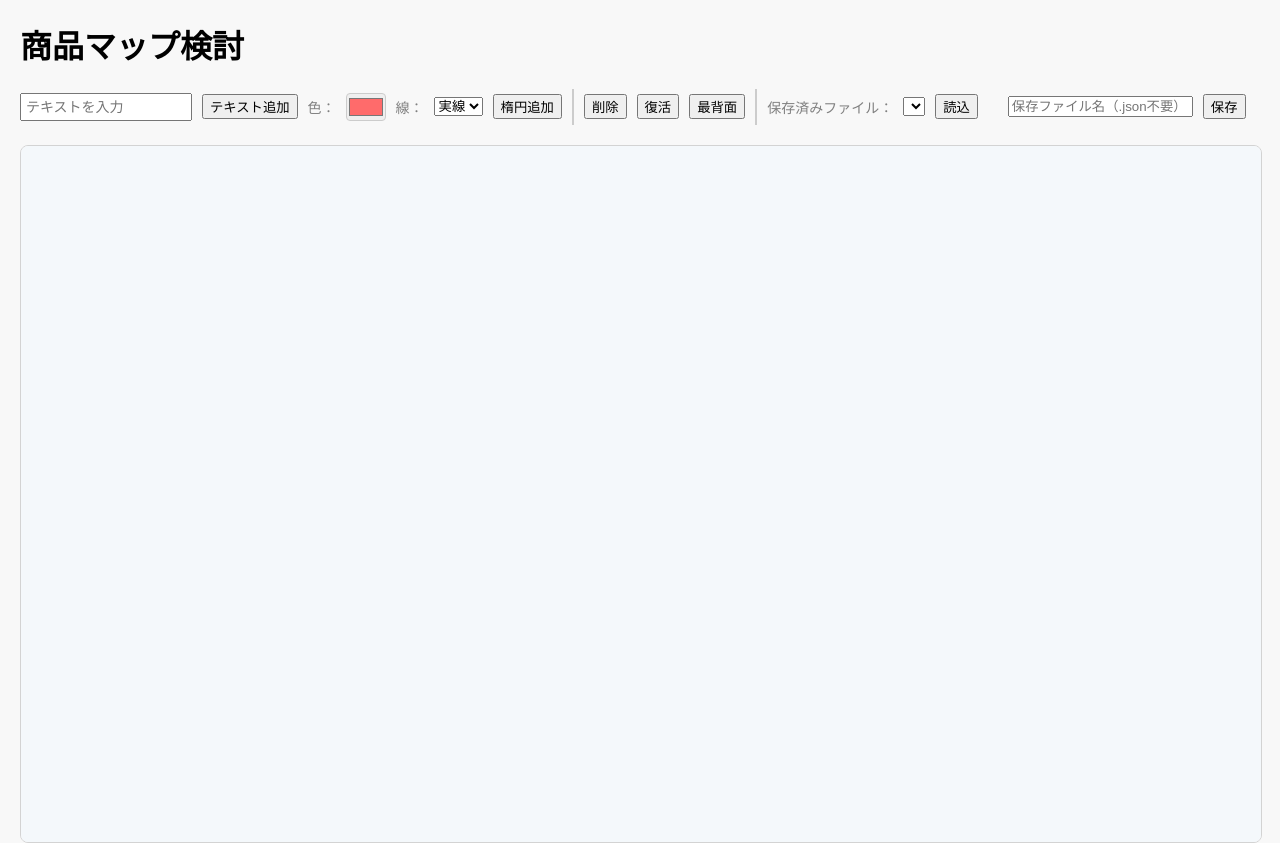
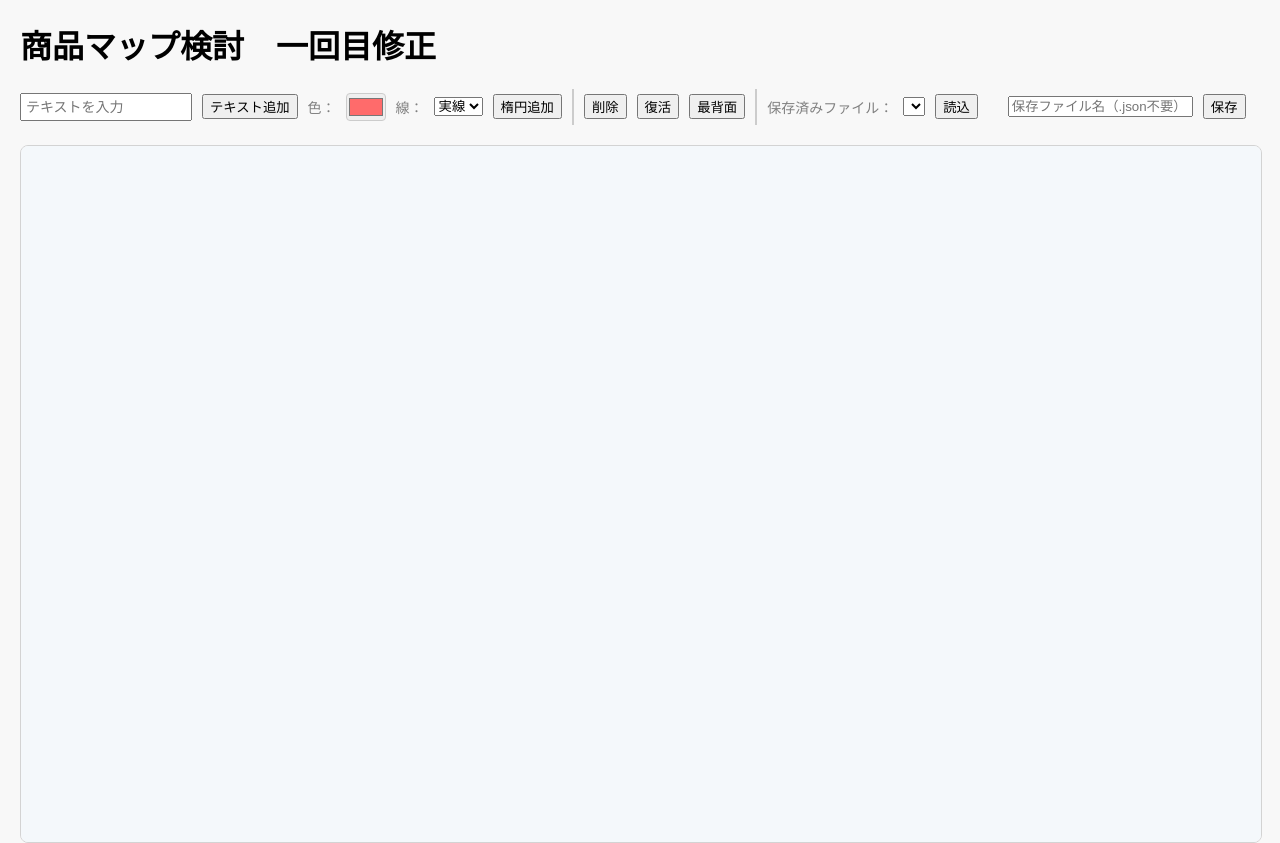
Before and after one commit to Hiros84/narrative_experiment, a website: page index.html in a window 1280 px wide. Drawn offline with nearby package versions, Linux system fonts and the light colour scheme; no server answers.

Commit message:
index.html一回目の修正

```diff
--- a/index.html
+++ b/index.html
@@ -38,7 +38,7 @@
 </head>
 <body>
 
-  <h1>商品マップ検討</h1>
+  <h1>商品マップ検討　一回目修正</h1>
   <div id="toolbar" style="display: flex; align-items: center; gap: 10px; margin-bottom: 10px;">
     <!-- 新規追加: テキスト入力とボタン -->
     <input type="text" id="text-node-input" placeholder="テキストを入力" style="padding:4px; font-size:14px; width:160px;" />
```
